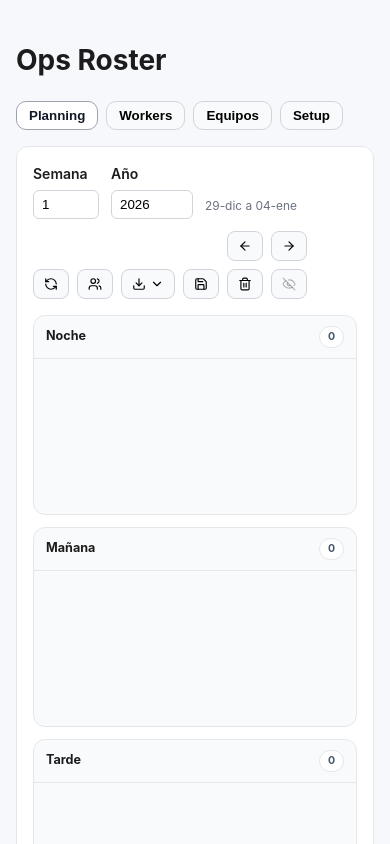
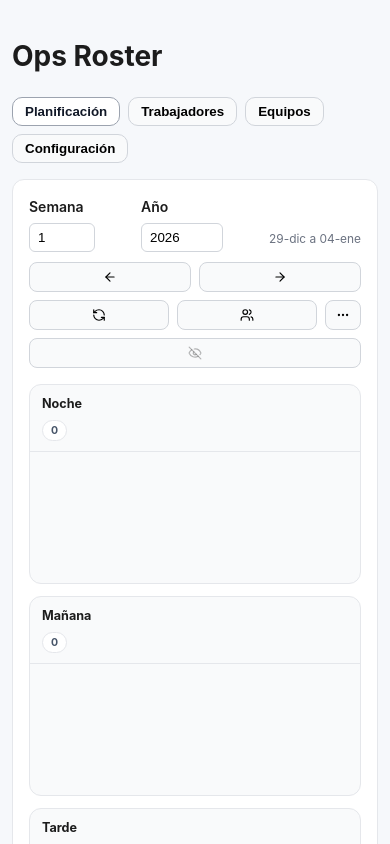
Before and after one commit to cabp393/ops-roster, a React (Vite) app: page / in a window 390 px wide. Shown: the top 844 px of the page. Built offline with nearby package versions, Linux system fonts and the light colour scheme.

Commit message:
Actualizar menu y textos en español

```diff
--- a/src/components/Tabs.tsx
+++ b/src/components/Tabs.tsx
@@ -6,10 +6,10 @@ type TabsProps = {
 }
 
 const tabs: { key: TabKey; label: string }[] = [
-  { key: 'planning', label: 'Planning' },
-  { key: 'workers', label: 'Workers' },
+  { key: 'planning', label: 'Planificación' },
+  { key: 'workers', label: 'Trabajadores' },
   { key: 'equipments', label: 'Equipos' },
-  { key: 'setup', label: 'Setup' },
+  { key: 'setup', label: 'Configuración' },
 ]
 
 export function Tabs({ activeTab, onChange }: TabsProps) {
--- a/src/index.css
+++ b/src/index.css
@@ -175,16 +175,12 @@ th {
   height: 14px;
 }
 
-.download-menu {
+.options-menu {
   position: relative;
   display: inline-flex;
 }
 
-.download-menu-toggle {
-  gap: 4px;
-}
-
-.download-menu-panel {
+.options-menu-panel {
   position: absolute;
   top: calc(100% + 6px);
   right: 0;
@@ -199,7 +195,7 @@ th {
   z-index: 15;
 }
 
-.download-menu-item {
+.options-menu-item {
   border: 1px solid transparent;
   background: #f9fafb;
   color: #111827;
@@ -210,7 +206,7 @@ th {
   cursor: pointer;
 }
 
-.download-menu-item:hover {
+.options-menu-item:hover {
   border-color: #d1d5db;
   background: #f3f4f6;
 }
@@ -520,6 +516,52 @@ th {
   background: #f9fafb;
 }
 
+@media (max-width: 720px) {
+  .app {
+    padding: 16px 12px 24px;
+  }
+
+  .planning-controls {
+    align-items: stretch;
+    gap: 10px;
+  }
+
+  .planning-week {
+    width: 100%;
+    justify-content: space-between;
+  }
+
+  .planning-actions {
+    width: 100%;
+    align-items: stretch;
+  }
+
+  .button-row {
+    flex-wrap: wrap;
+    width: 100%;
+  }
+
+  .button-row button {
+    flex: 1 1 140px;
+  }
+
+  .planning-board {
+    grid-template-columns: 1fr;
+  }
+
+  .shift-column-header {
+    flex-direction: column;
+    align-items: flex-start;
+    gap: 6px;
+  }
+}
+
+@media (hover: none) and (pointer: coarse) {
+  .worker-card {
+    touch-action: pan-y;
+  }
+}
+
 .workers-toolbar {
   display: flex;
   align-items: center;
--- a/src/pages/PlanningPage.tsx
+++ b/src/pages/PlanningPage.tsx
@@ -3,7 +3,8 @@ import {
   DragOverlay,
   DndContext,
   KeyboardSensor,
-  PointerSensor,
+  MouseSensor,
+  TouchSensor,
   rectIntersection,
   useDroppable,
   useSensor,
@@ -24,14 +25,12 @@ import {
   ArrowRight,
   ChevronDown,
   ChevronRight,
-  Download,
   Eye,
   EyeOff,
   Lock,
+  MoreHorizontal,
   RefreshCcw,
   Users,
-  Save,
-  Trash2,
 } from 'lucide-react'
 import { jsPDF } from 'jspdf'
 import autoTable from 'jspdf-autotable'
@@ -411,8 +410,8 @@ export function PlanningPage({
   )
   const [activeId, setActiveId] = useState<number | null>(null)
   const [toastMessage, setToastMessage] = useState<string | null>(null)
-  const [isDownloadMenuOpen, setIsDownloadMenuOpen] = useState(false)
-  const downloadMenuRef = useRef<HTMLDivElement | null>(null)
+  const [isOptionsMenuOpen, setIsOptionsMenuOpen] = useState(false)
+  const optionsMenuRef = useRef<HTMLDivElement | null>(null)
 
   useEffect(() => {
     setTasks(getTasks())
@@ -580,7 +579,8 @@ export function PlanningPage({
   }, [activeWorkers, defaultTaskByRole, hasLoadedPlan, plan])
 
   const sensors = useSensors(
-    useSensor(PointerSensor, { activationConstraint: { distance: 8 } }),
+    useSensor(MouseSensor, { activationConstraint: { distance: 8 } }),
+    useSensor(TouchSensor, { activationConstraint: { delay: 250, tolerance: 6 } }),
     useSensor(KeyboardSensor, { coordinateGetter: sortableKeyboardCoordinates }),
   )
 
@@ -595,15 +595,15 @@ export function PlanningPage({
   }, [toastMessage])
 
   useEffect(() => {
-    if (!isDownloadMenuOpen) return undefined
+    if (!isOptionsMenuOpen) return undefined
     const handleClickOutside = (event: MouseEvent) => {
-      if (!downloadMenuRef.current) return
-      if (downloadMenuRef.current.contains(event.target as Node)) return
-      setIsDownloadMenuOpen(false)
+      if (!optionsMenuRef.current) return
+      if (optionsMenuRef.current.contains(event.target as Node)) return
+      setIsOptionsMenuOpen(false)
     }
     window.addEventListener('mousedown', handleClickOutside)
     return () => window.removeEventListener('mousedown', handleClickOutside)
-  }, [isDownloadMenuOpen])
+  }, [isOptionsMenuOpen])
 
   function persist(nextPlan: WeekPlan) {
     setPlan(nextPlan)
@@ -644,10 +644,6 @@ export function PlanningPage({
       equipmentByWorkerId: nextEquipmentByWorkerId,
     })
     setToastMessage('Equipos asignados')
-  }
-
-  function handleSave() {
-    saveWeekPlan(weekStart, plan)
   }
 
   function handleClear() {
@@ -1008,61 +1004,55 @@ export function PlanningPage({
             >
               <Users size={14} />
             </button>
-            <div className="download-menu" ref={downloadMenuRef}>
+            <div className="options-menu" ref={optionsMenuRef}>
               <button
                 type="button"
-                className="icon-button download-menu-toggle"
-                onClick={() => setIsDownloadMenuOpen((open) => !open)}
-                aria-label="Descargar"
+                className="icon-button options-menu-toggle"
+                onClick={() => setIsOptionsMenuOpen((open) => !open)}
+                aria-label="Más opciones"
                 aria-haspopup="menu"
-                aria-expanded={isDownloadMenuOpen}
+                aria-expanded={isOptionsMenuOpen}
               >
-                <Download size={14} />
-                <ChevronDown size={12} />
+                <MoreHorizontal size={16} />
               </button>
-              {isDownloadMenuOpen ? (
-                <div className="download-menu-panel" role="menu">
+              {isOptionsMenuOpen ? (
+                <div className="options-menu-panel" role="menu">
                   <button
                     type="button"
-                    className="download-menu-item"
+                    className="options-menu-item"
                     onClick={() => {
-                      setIsDownloadMenuOpen(false)
+                      setIsOptionsMenuOpen(false)
                       handleDownloadExcel()
                     }}
                     role="menuitem"
                   >
-                    Excel
+                    Descargar Excel
                   </button>
                   <button
                     type="button"
-                    className="download-menu-item"
+                    className="options-menu-item"
                     onClick={() => {
-                      setIsDownloadMenuOpen(false)
+                      setIsOptionsMenuOpen(false)
                       handleDownloadPdf()
                     }}
                     role="menuitem"
                   >
-                    PDF
+                    Descargar PDF
+                  </button>
+                  <button
+                    type="button"
+                    className="options-menu-item"
+                    onClick={() => {
+                      setIsOptionsMenuOpen(false)
+                      handleClear()
+                    }}
+                    role="menuitem"
+                  >
+                    Borrar semana
                   </button>
                 </div>
               ) : null}
             </div>
-            <button
-              type="button"
-              className="icon-button"
-              onClick={handleSave}
-              aria-label="Guardar turno"
-            >
-              <Save size={14} />
-            </button>
-            <button
-              type="button"
-              className="icon-button"
-              onClick={handleClear}
-              aria-label="Borrar turno"
-            >
-              <Trash2 size={14} />
-            </button>
             <button
               type="button"
               className="icon-button"
```
Also changed, not shown: src/lib/summary.ts (+8 -6 lines), src/pages/SummaryPage.tsx (+8 -8 lines).
